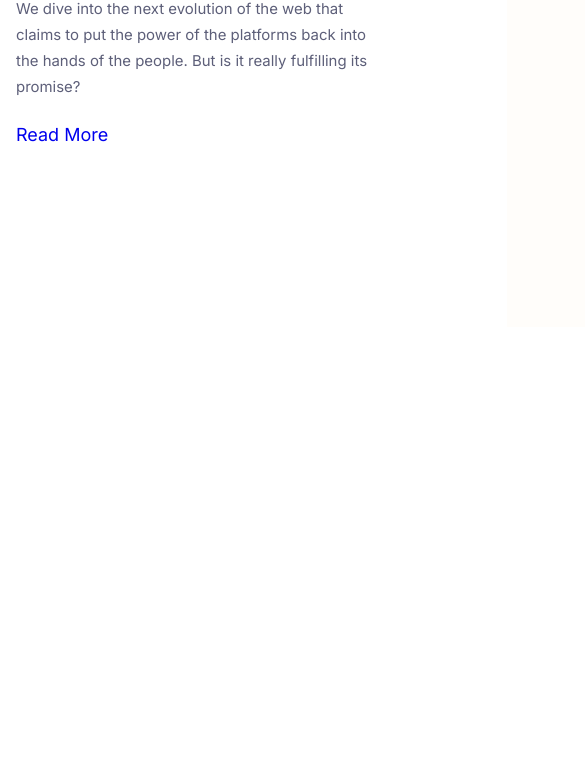
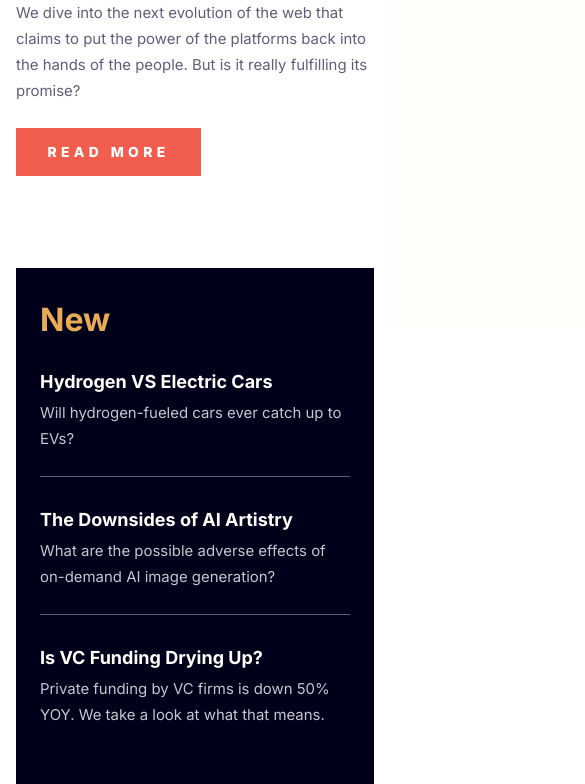
Before and after one commit to Jorahhh/News-Hompepage, a plain HTML site: page index.html in a window 390 px wide. Shown: the part 517-1301 px from the top of the page, 585 px wide, since content can reach past the window. Before the commit the page ends 844 px from the top, so only its background shows below. Drawn offline with Linux system fonts and the light colour scheme.

Commit message:
add the news section on mobile devices

```diff
--- a/css/style.css
+++ b/css/style.css
@@ -10,16 +10,15 @@
 
 body {
     font-family: 'Inter', sans-serif;
-    overflow: hidden;
+    overflow-x: hidden;
 }
 
 main {
-    width: 100%;
     min-width: 310px;
     padding: 0 16px;
-
     display: flex;
     flex-wrap: wrap;
+
 }
 
 nav {
@@ -29,6 +28,7 @@ nav {
     display: flex;
     justify-content: space-between;
     align-items: center;
+
 }
 
 
@@ -36,10 +36,6 @@ li > a {
     font-size: 0.83em;
 }
 
-article {
-    display: flex;
-    flex-wrap: wrap;
-}
 
 article img {
     display: block;
@@ -50,16 +46,74 @@ article img {
 article h1 {
     font-size: 2.22em;
     font-weight: 800;
-    line-height: 40px;
+    line-height: 42px;
     margin-bottom: 16px;
     color: var(--very-dark-blue);
 }
 
+aside p,
 article p {
     font-size: 0.83em;
     line-height: 26px;
     color: var(--dark-grayish-blue);
     margin-bottom: 24px;
+}
+
+aside p {
+    color: var(--grayish-blue);
+}
+
+article {
+    display: flex;
+    flex-wrap: wrap;
+    margin-bottom: 92px;
+}
+
+
+.button {
+    background-color: var(--soft-red);
+    display: flex;
+    justify-content: center;
+    align-items: center;
+    width: 185px;
+    height: 48px;
+}
+
+.button a {
+    font-size: 0.77em;
+    font-weight: 800;
+    letter-spacing: 4.38px;
+    color: var(--off-white);
+}
+
+
+aside {
+    padding: 32px 24px;
+    background-color: var(--very-dark-blue);
+    display: flex;
+    flex-direction: column;
+}
+
+aside h2 {
+    font-size: 1.78em;
+    color: var(--soft-orange);
+    margin-bottom: 32px;
+}
+
+.new > h3 {
+    color: var(--off-white);
+    margin-bottom: 8px;
+
+}
+
+.new {
+    margin-bottom: 32px;
+    border-bottom: 1px solid var(--dark-grayish-blue);
+}
+
+.new:last-of-type {
+    border: none;
+    margin-bottom: 0;
 }
 
 
@@ -71,7 +125,7 @@ article p {
 
 
 
-@media only screen and (max-width: 480px) {
+@media only screen and (max-width: 760px) {
 
     nav .logo {
         width: 46px;
@@ -102,7 +156,7 @@ article p {
         width: 70%;
         height: 100vh;
         top: 0;
-        right: -100%;
+        right: -70%;
         padding: 0 32px;
         background-color: var(--off-white);
 
@@ -112,6 +166,7 @@ article p {
 
         transition: all 0.3s ease-in-out;
         -webkit-transition: all 0.3s ease-in-out;
+
 
     }
 
@@ -167,10 +222,16 @@ article p {
 
 }
 
-@media only screen and (min-width: 481px) {
+@media only screen and (min-width: 761px) {
 
     .hamburger {
         display: none;
+    }
+
+    main {
+        margin: 0 auto;
+        max-width: 1440px;
+        padding: 90px 165px;
     }
 
     nav li {
@@ -193,8 +254,18 @@ article p {
         color: var(--soft-red);
     }
 
+    article {
+        border: 1px solid red;
+        max-width: 730px;
+        justify-content: space-between;
+    }
+
     article h1,
     article p {
         max-width: 350px;
     }
+
+
+
+
 }
--- a/index.html
+++ b/index.html
@@ -43,16 +43,45 @@
         <article class="hero">
             <img class="image-hero"
                 srcset="./images/image-web-3-mobile.jpg 686w, ./images/image-web-3-desktop.jpg 1460w"
-                sizes="(max-width: 480px) 50vw, 100wh"
+                sizes="(max-width: 600px) 50vw, 100wh"
                 src="./images/image-web-3-desktop.jpg"
                 alt="image-hero" />
             <h1>The Bright Future of Web 3.0?</h1>
-            <p>
-                We dive into the next evolution of the web that claims to put the power
-                of the platforms back into the hands of the people. But is it really fulfilling its promise?
-            </p>
-            <dv class="button"><a href="#">Read More</a></dv>
+
+            <div class="info">
+                <p>
+                    We dive into the next evolution of the web that claims to put the power
+                    of the platforms back into the hands of the people. But is it really fulfilling its promise?
+                </p>
+                <dv class="button"><a href="#">READ MORE</a></dv>
+            </div>
+
         </article>
+
+        <aside class="news">
+            <h2>New</h2>
+            <div class="new one">
+                <h3>Hydrogen VS Electric Cars</h3>
+                <p>
+                    Will hydrogen-fueled cars ever catch up to EVs?
+                </p>
+            </div>
+
+            <div class="new two">
+                <h3>The Downsides of AI Artistry</h3>
+                <p>
+                    What are the possible adverse effects of on-demand AI image generation?
+                </p>
+            </div>
+
+            <div class="new three">
+                <h3>Is VC Funding Drying Up?</h3>
+                <p>
+                    Private funding by VC firms is down 50% YOY. We take a look at what that means.
+                </p>
+            </div>
+        </aside>
+
 
     </main>
 
```
